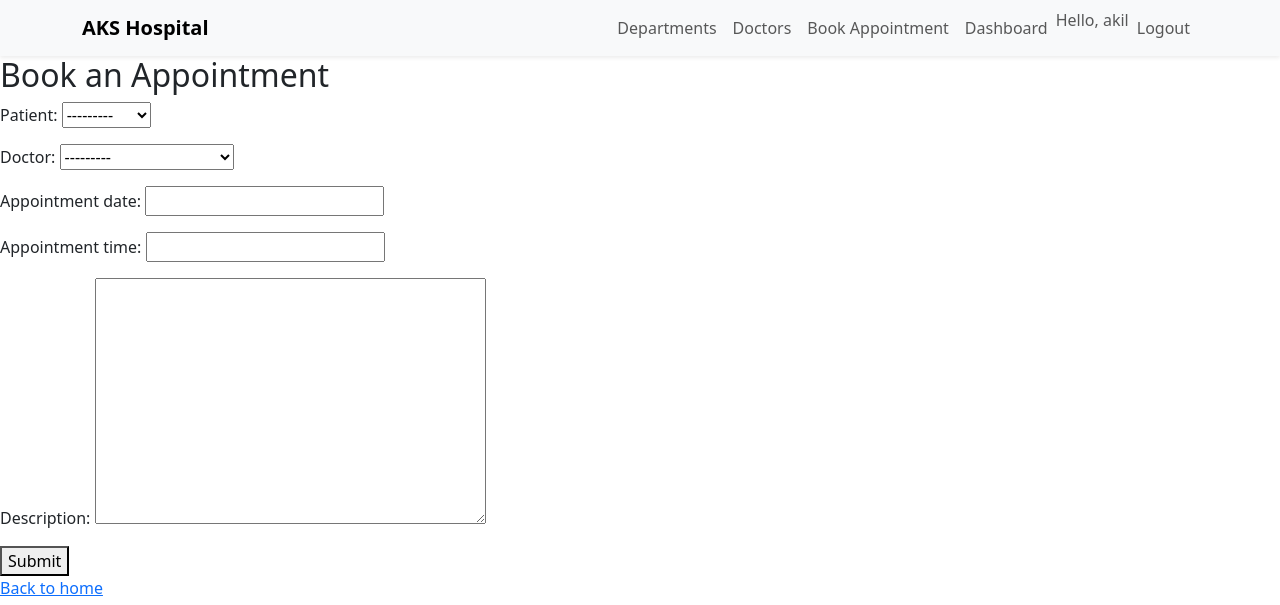
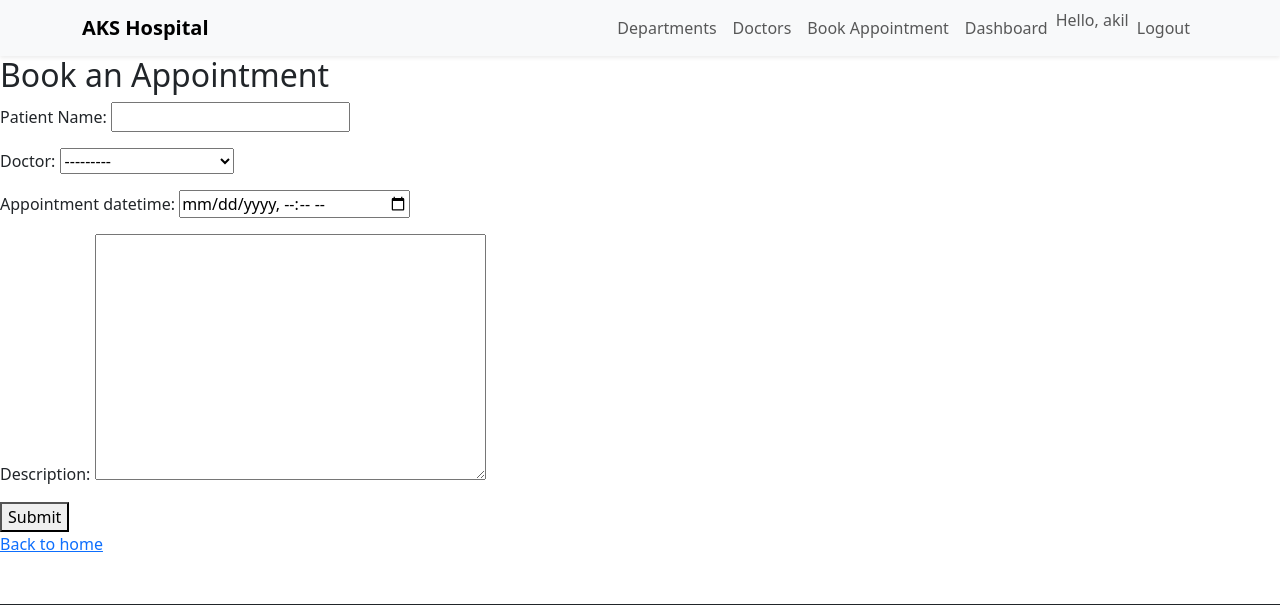
Before and after one commit to Akilarasan1/DocAppoint, a Django app: page /book/ in a window 1280 px wide. Shown: the top 605 px of the page. Run offline with Django 5.2, Linux system fonts and the light colour scheme; a user stored in the database is signed in; data comes from the database, SQL or seed files in the repository.

Commit message:
implement new features

```diff
--- a/core/forms.py
+++ b/core/forms.py
@@ -1,16 +1,23 @@
 from django import forms
 from .models import Appointment
 from django.contrib.auth.forms import UserCreationForm
-# from django.contrib.auth.models import User
-from .models import Doctor
-from django.contrib.auth import get_user_model
-User = get_user_model()
-
+from django.contrib.auth.models import User
+from .models import Doctor, Patient
 
 class AppointmentForm(forms.ModelForm):
+    patient = forms.CharField(label="Patient Name")
+
     class Meta:
         model = Appointment
-        fields = ['patient', 'doctor', 'appointment_date', 'appointment_time', 'description']
+        fields = ['patient', 'doctor', 'appointment_datetime', 'description']
+        widgets = {
+            'appointment_datetime': forms.DateTimeInput(attrs={'type': 'datetime-local'}),
+        }
+
+    def clean_patient(self):
+        patient_name = self.cleaned_data['patient']
+        patient, created = Patient.objects.get_or_create(name=patient_name)
+        return patient
 
 
 class PatientSignUpForm(UserCreationForm):
--- a/core/models.py
+++ b/core/models.py
@@ -1,12 +1,8 @@
 from django.db import models
-# from django.contrib.auth.models import User
 from django.contrib.auth.models import AbstractUser
 from django.conf import settings
-# from django.contrib import settings
 
 # User = get_user_model()
-
-
 
 class Department(models.Model):
     name = models.CharField(max_length = 100)
@@ -30,6 +26,7 @@ class Doctor(models.Model):
     email = models.EmailField()
     phone = models.CharField(max_length=15)
     is_featured = models.BooleanField(default=False)
+
     available_days = models.CharField(max_length=100)
     available_time = models.CharField(max_length=50)
     specialization = models.CharField(max_length=100)
@@ -39,7 +36,7 @@ class Doctor(models.Model):
 
 class Patient(models.Model):
     user = models.OneToOneField(settings.AUTH_USER_MODEL, on_delete=models.CASCADE, null=True)
-    name = models.CharField(max_length=100)
+    name = models.CharField(max_length=100, blank=True)
     age = models.PositiveBigIntegerField()
     gender = models.CharField(max_length=10, choices=[('Male', 'Male'), ('Female', 'Female')])
     email = models.EmailField()
@@ -57,10 +54,9 @@ class Appointment(models.Model):
         ('Rejected', 'Rejected'),
     ]
 
-    patient = models.ForeignKey(Patient, on_delete=models.CASCADE)
+    patient = models.CharField(max_length=255)
     doctor = models.ForeignKey(Doctor, on_delete=models.CASCADE)
-    appointment_date = models.DateField()
-    appointment_time = models.TimeField()
+    appointment_datetime = models.DateTimeField(null=True, blank=True)
     description = models.TextField()
     status = models.CharField(max_length=20, choices=STATUS_CHOICES, default='Pending')
 
--- a/core/templates/base.html
+++ b/core/templates/base.html
@@ -37,7 +37,7 @@
                     <li class="nav-item"><a class="nav-link" href="{% url 'logout' %}">Logout</a></li>
                 {% else %}
                     <li class="nav-item"><a class="nav-link" href="{% url 'login' %}">Login</a></li>
-                    <li class="nav-item"><a class="nav-link" href="{% url 'register' %}">Register</a></li>
+                    <!-- <li class="nav-item"><a class="nav-link" href="{% url 'register' %}">Register</a></li> -->
                 {% endif %}
 
                 </ul>
--- a/core/templates/core/book_appointment.html
+++ b/core/templates/core/book_appointment.html
@@ -10,7 +10,6 @@
 </head>
 <body>
   <h2>Book an Appointment</h2>
-
     <form method="post">
       {% csrf_token %}
       {{ form.as_p }}
--- a/core/templates/core/patient_dashboard.html
+++ b/core/templates/core/patient_dashboard.html
@@ -19,8 +19,10 @@
         {% for appt in appointments %}
         <tr>
           <td>{{ appt.doctor.name }}</td>
-          <td>{{ appt.appointment_date }}</td>
-          <td>{{ appt.appointment_time }}</td>
+          <!-- <td>{{ appt.appointment_date }}</td>
+          <td>{{ appt.appointment_time }}</td> -->
+          <td>{{ appt.appointment_datetime|date:"Y-m-d" }}</td>
+          <td>{{ appt.appointment_datetime|time:"H:i" }}</td>
           <td>{{ appt.status }}</td>
           <td>{{ appt.description }}</td>
         </tr>
--- a/core/views.py
+++ b/core/views.py
@@ -86,8 +86,6 @@ def register(request):
             gender = form.cleaned_data.get('gender')
             phone = form.cleaned_data.get('phone')
             address = form.cleaned_data.get('address')
-            # role = form.cleaned_data.get("role")
-
 
             Patient.objects.create(
                 user=user,
@@ -169,7 +167,7 @@ def departments_detail(request, pk):
 
 @login_required
 def book_appointment(request):
-    # 1️⃣ Decide which patient to use
+    # 1️ Decide which patient to use
     if hasattr(request.user, 'patient'):
         # Logged-in user is a patient
         patient = request.user.patient
@@ -185,7 +183,6 @@ def book_appointment(request):
         else:
             patient = None  # No patient yet for GET requests
 
-    # 2️⃣ Process form
     if request.method == 'POST':
         form = AppointmentForm(request.POST)
         if form.is_valid() and patient:
@@ -195,7 +192,7 @@ def book_appointment(request):
 
             send_mail(
                 'Appointment Request Received',
-                f'Dear {patient.name},\n\nYour appointment request with Dr. {appointment.doctor.name} on {appointment.appointment_date} at {appointment.appointment_time} has been received and is pending approval.\n\nThank you!',
+                f'Dear {patient.name},\n\nYour appointment request with Dr. {appointment.doctor.name} on {appointment.appointment_datetime} has been received and is pending approval.\n\nThank you!',
                 'akshospital@gmail.com',
                 [patient.email],
                 fail_silently=False,
```
Also changed, not shown: core/templates/core/login.html (+14 -3 lines), core/migrations/0002_remove_doctor_user_and_more.py (added), core/migrations/0003_remove_appointment_appointment_date_and_more.py (added), core/migrations/0004_alter_appointment_patient_alter_patient_name.py (added), db.sqlite3.
